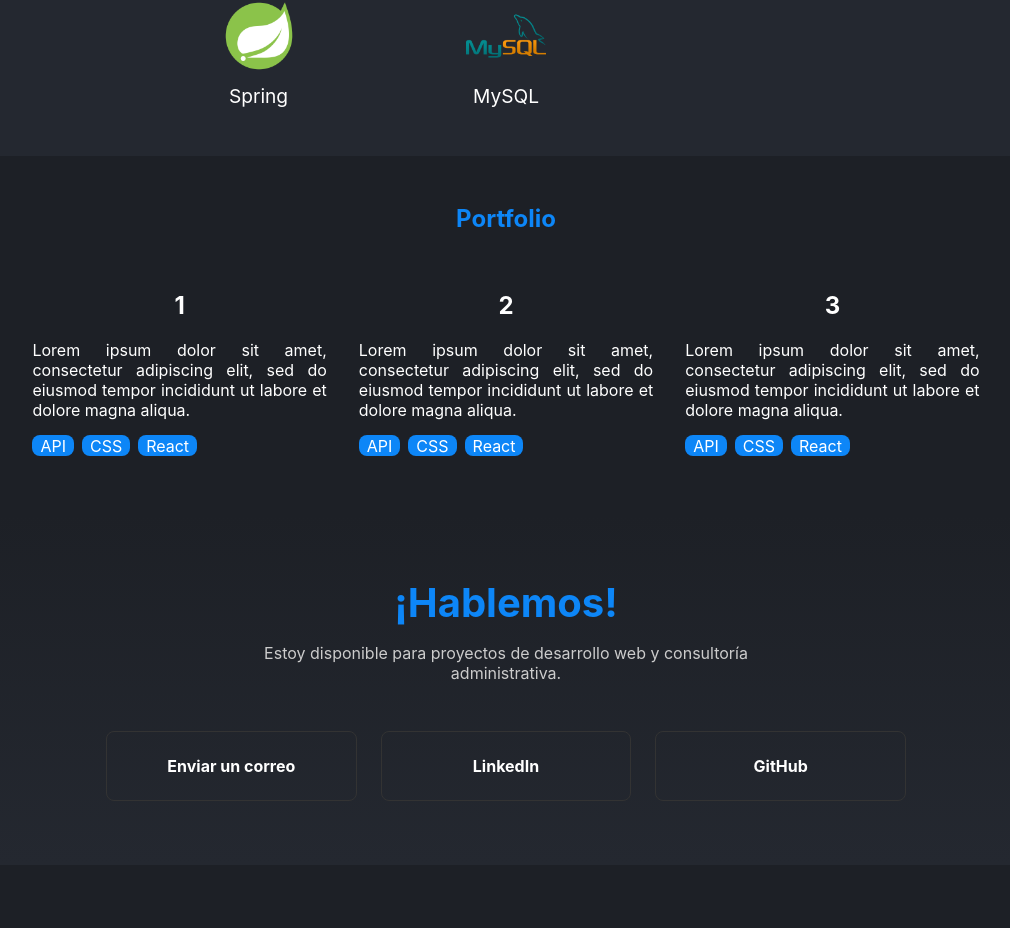
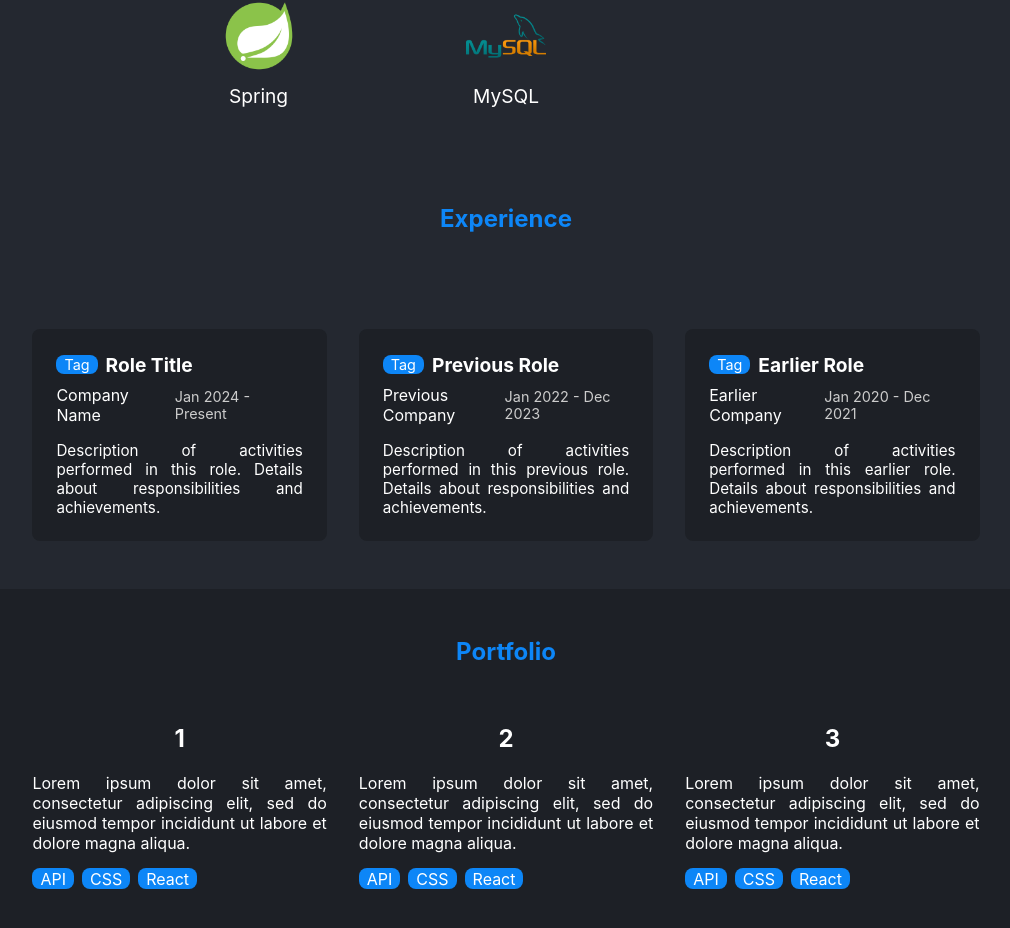
Before and after one commit to ChrisRojCor/my-web, a React (Create React App) app: page / in a window 1280 px wide. Shown: the part 1014-1942 px from the top of the page, without its empty margins (134-1144 px from the left). Before the commit the page ends 1879 px from the top, so only its background shows below. Built offline with nearby package versions, Linux system fonts and the light colour scheme.

Commit message:
feat: add Experience component with styling for showcasing work experience

```diff
--- a/src/App.jsx
+++ b/src/App.jsx
@@ -3,6 +3,7 @@ import Navbar from './components/Navbar.jsx';
 import Home from './components/Home.jsx';
 import Social from './components/Social.jsx';
 import Skillset from './components/Skillset.jsx';
+import Experience from './components/Experience.jsx';
 import Portfolio from './components/Portfolio.jsx';
 import Contact from './components/Contact.jsx'
 
@@ -12,6 +13,7 @@ function App() {
       <Navbar />
       <Home />
       <Skillset />
+      <Experience />
       <Portfolio />
       <Contact />
     </div>
--- /dev/null
+++ b/src/components/Experience.jsx
@@ -0,0 +1,50 @@
+import '../stylesheets/Experience.css';
+
+function Experience() {
+    return (
+        <section className='experience-section' id='experience'>
+            <h1 className='experience-title'>Experience</h1>
+            <div className='experience-box'>
+                <ExperienceCard
+                    role='Role Title'
+                    tag='Tag'
+                    company='Company Name'
+                    dates='Jan 2024 - Present'
+                    description='Description of activities performed in this role. Details about responsibilities and achievements.'
+                />
+                <ExperienceCard
+                    role='Previous Role'
+                    tag='Tag'
+                    company='Previous Company'
+                    dates='Jan 2022 - Dec 2023'
+                    description='Description of activities performed in this previous role. Details about responsibilities and achievements.'
+                />
+                <ExperienceCard
+                    role='Earlier Role'
+                    tag='Tag'
+                    company='Earlier Company'
+                    dates='Jan 2020 - Dec 2021'
+                    description='Description of activities performed in this earlier role. Details about responsibilities and achievements.'
+                />
+            </div>
+        </section>
+    );
+}
+
+function ExperienceCard({ role, tag, company, dates, description }) {
+    return (
+        <div className='exp-card'>
+            <div className='exp-header'>
+                <span className='exp-tag'>{tag}</span>
+                <h2 className='exp-role'>{role}</h2>
+            </div>
+            <div className='exp-subheader'>
+                <p className='exp-company'>{company}</p>
+                <span className='exp-dates'>{dates}</span>
+            </div>
+            <p className='exp-description'>{description}</p>
+        </div>
+    );
+}
+
+export default Experience;
--- /dev/null
+++ b/src/stylesheets/Experience.css
@@ -0,0 +1,81 @@
+.experience-section {
+    display: flex;
+    flex-direction: column;
+    align-items: center;
+    padding: 3rem;
+    background-color: #242830;
+}
+
+.experience-title {
+    color: #0D86F7;
+    margin-bottom: 3rem;
+    text-align: center;
+}
+
+.experience-box {
+    display: grid;
+    grid-template-columns: repeat(auto-fit, minmax(18rem, 1fr));
+    width: 80%;
+    margin-top: 3rem;
+    gap: 2rem;
+    justify-content: center;
+}
+
+.exp-card {
+    background-color: #1D2026;
+    padding: 1.5rem;
+    border-radius: 0.5rem;
+}
+
+.exp-header {
+    display: flex;
+    align-items: center;
+    gap: 0.5rem;
+    margin-bottom: 0.5rem;
+}
+
+.exp-tag {
+    color: white;
+    background-color: #0D86F7;
+    padding: 0.05rem;
+    padding-inline: 0.5rem;
+    border-radius: 0.5rem;
+    font-size: 0.9rem;
+}
+
+.exp-role {
+    color: white;
+    font-size: 1.2rem;
+    font-weight: bold;
+    margin: 0;
+}
+
+.exp-subheader {
+    display: flex;
+    justify-content: space-between;
+    align-items: center;
+    margin-bottom: 1rem;
+}
+
+.exp-company {
+    color: white;
+    font-size: 1rem;
+    margin: 0;
+}
+
+.exp-dates {
+    color: #ccc;
+    font-size: 0.9rem;
+}
+
+.exp-description {
+    color: white;
+    text-align: justify;
+    font-size: 0.95rem;
+}
+
+@media (max-width: 1023px) {
+    .experience-box {
+        width: 100%;
+    }
+}
```
